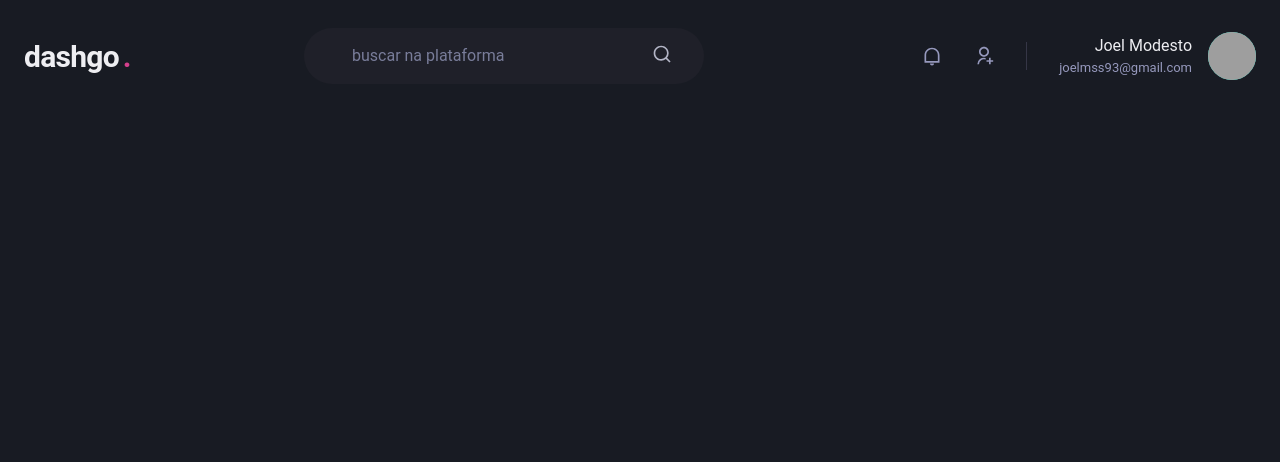
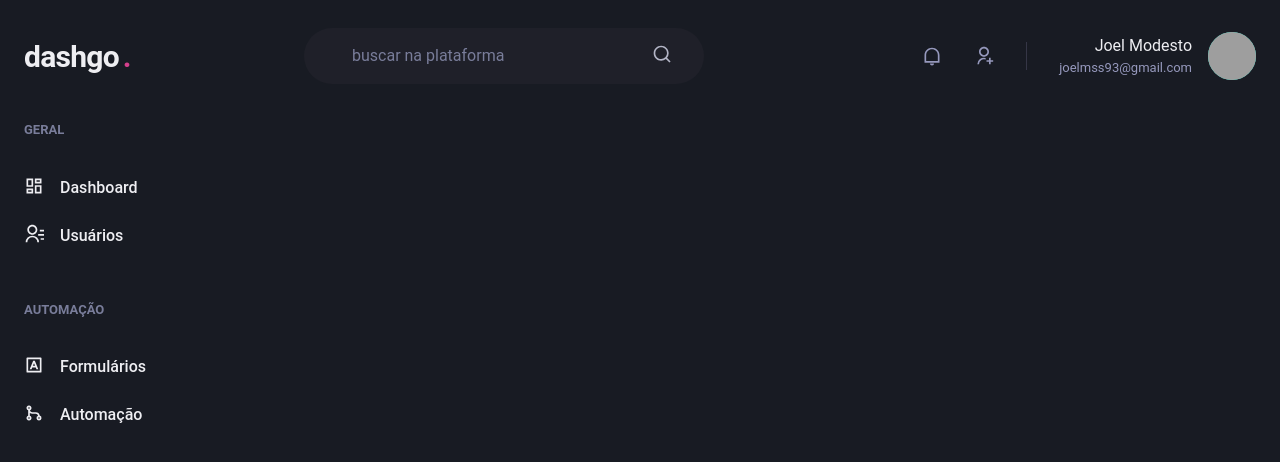
Before and after one commit to joelmss93/dashgo-ignite, a Next.js app: page /dashboard in a window 1280 px wide. Shown: the top 462 px of the page. Built offline with nearby package versions, Linux system fonts and the light colour scheme; grey boxes are pictures that could not be loaded.

Commit message:
feat: sidebar & adjusts

```diff
--- a/src/_document.tsx
+++ b/src/_document.tsx
@@ -1,4 +1,4 @@
-import Document, { Head, Html, Main } from 'next/document';
+import Document, { Head, Html, Main, NextScript } from 'next/document';
 
 export default class MyDocument extends Document {
   render() {
--- /dev/null
+++ b/src/components/Sidebar.tsx
@@ -0,0 +1,54 @@
+import { Box, Stack, Text, Link, Icon } from '@chakra-ui/react';
+import {
+  RiContactsLine,
+  RiDashboardLine,
+  RiGitMergeLine,
+  RiInputMethodLine,
+} from 'react-icons/ri';
+
+export function Sidebar() {
+  return (
+    <Box as="aside" w="64" mr="8">
+      <Stack spacing="12" align="flex-start">
+        <Box>
+          <Text fontWeight="bold" color="gray.400" fontSize="small">
+            GERAL
+          </Text>
+          <Stack spacing="4" mt="8" align="stretch">
+            <Link display="flex" align="center" py="1" href="/dashboard">
+              <Icon as={RiDashboardLine} fontSize="20" />
+              <Text ml="4" fontWeight="medium">
+                Dashboard
+              </Text>
+            </Link>
+            <Link display="flex" align="center" py="1" href="/dashboard">
+              <Icon as={RiContactsLine} fontSize="20" />
+              <Text ml="4" fontWeight="medium">
+                Usuários
+              </Text>
+            </Link>
+          </Stack>
+        </Box>
+        <Box>
+          <Text fontWeight="bold" color="gray.400" fontSize="small">
+            AUTOMAÇÃO
+          </Text>
+          <Stack spacing="4" mt="8" align="stretch">
+            <Link display="flex" align="center" py="1" href="/dashboard">
+              <Icon as={RiInputMethodLine} fontSize="20" />
+              <Text ml="4" fontWeight="medium">
+                Formulários
+              </Text>
+            </Link>
+            <Link display="flex" align="center" py="1" href="/dashboard">
+              <Icon as={RiGitMergeLine} fontSize="20" />
+              <Text ml="4" fontWeight="medium">
+                Automação
+              </Text>
+            </Link>
+          </Stack>
+        </Box>
+      </Stack>
+    </Box>
+  );
+}
--- a/src/pages/dashboard.tsx
+++ b/src/pages/dashboard.tsx
@@ -1,5 +1,15 @@
+import { Flex } from '@chakra-ui/react';
 import { Header } from '../components/Header';
+import { Sidebar } from '../components/Sidebar';
 
 export default function Dashboard() {
-  return <Header />;
+  return (
+    <Flex direction="column" h="100vh">
+      <Header />
+
+      <Flex w="100%" my="6" maxWidth={1480} mx="auto" px="6">
+        <Sidebar />
+      </Flex>
+    </Flex>
+  );
 }
```
